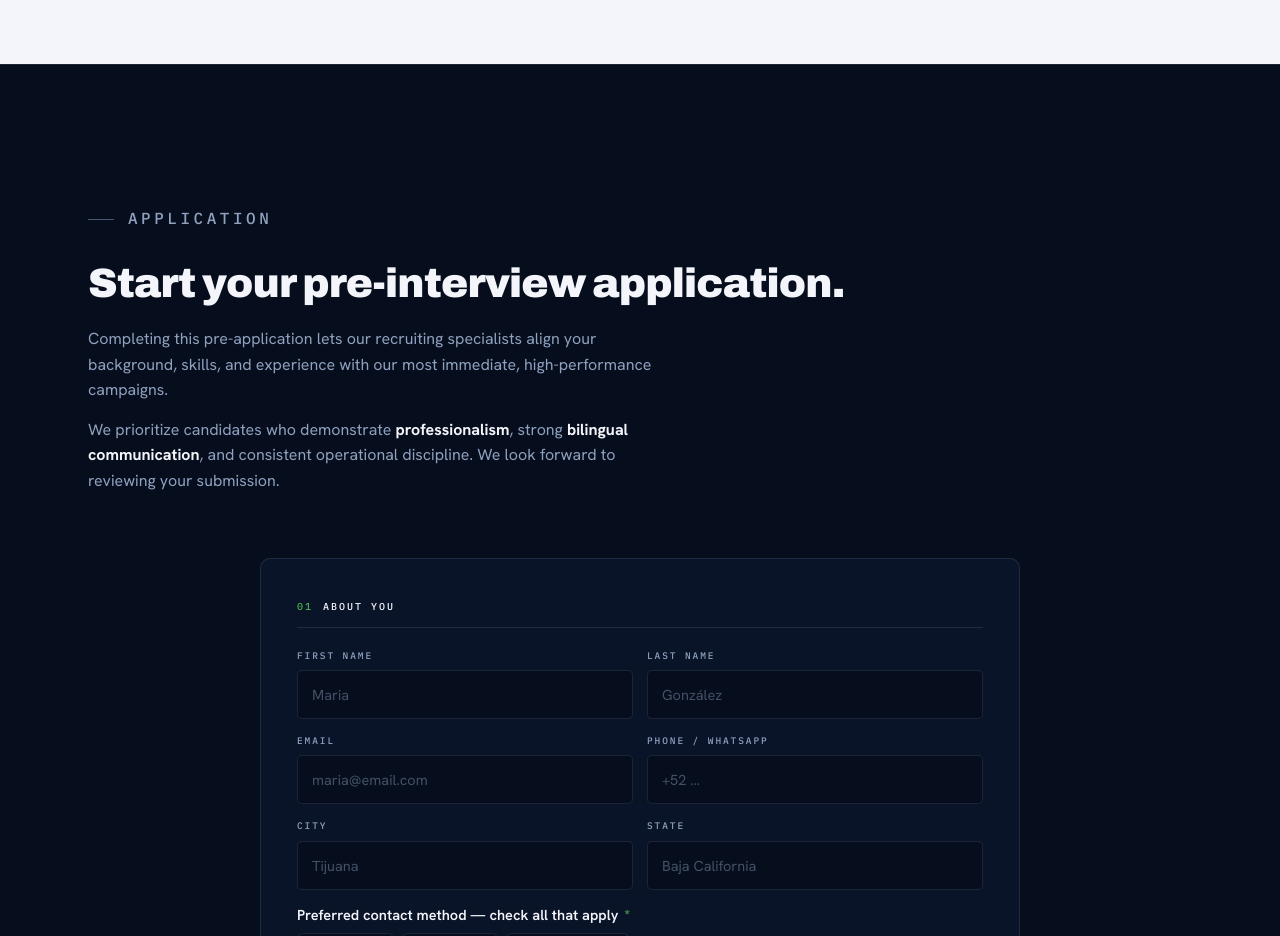
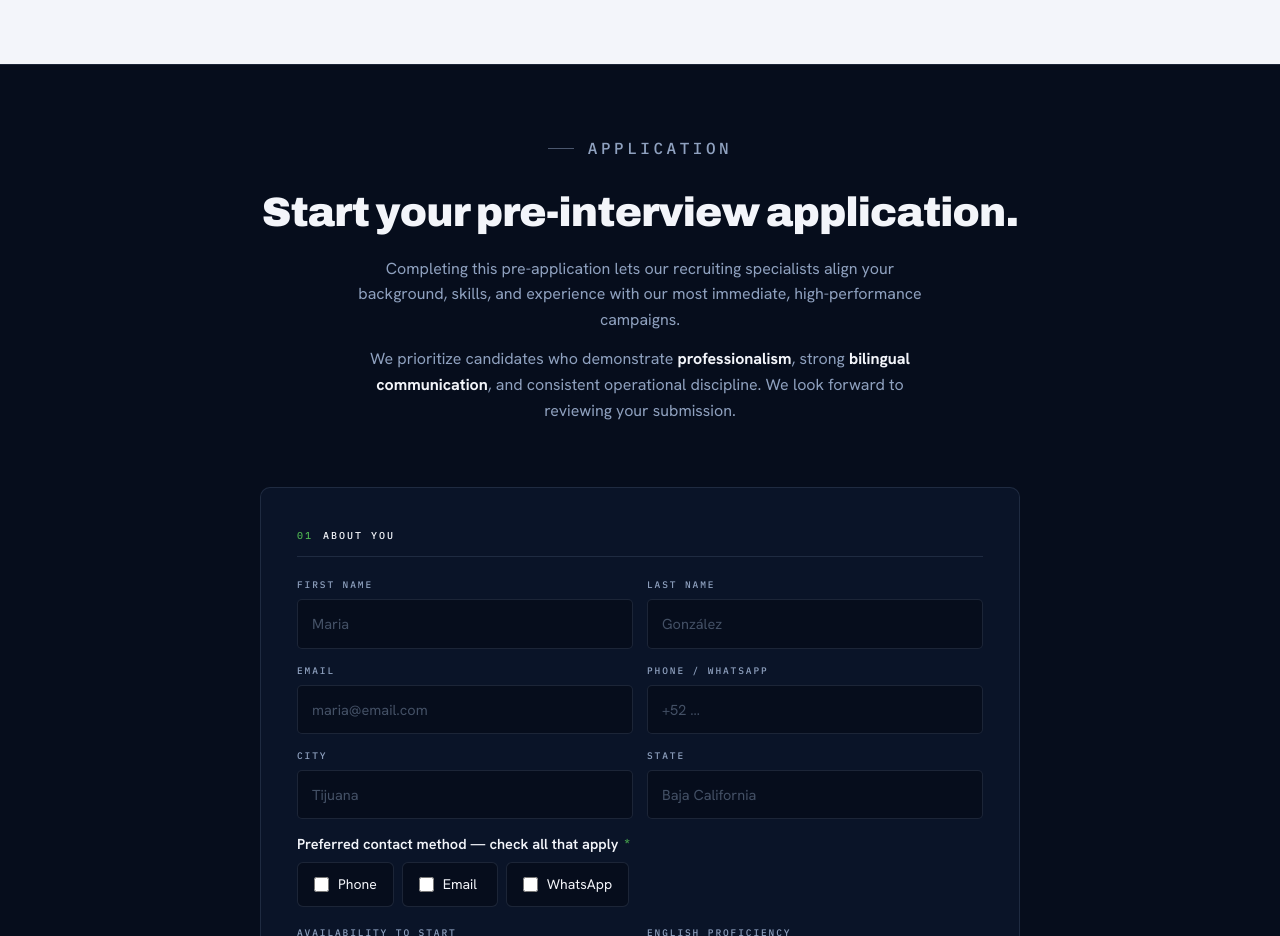
Before and after one commit to raelnv-arch/workathomecc-web, a Next.js app: page /opportunities in a window 1280 px wide. Shown: the part 1780-2716 px from the top of the page. Built offline with nearby package versions, Linux system fonts and the light colour scheme.

Commit message:
Center careers application introduction and reduce top spacing

```diff
--- a/app/globals.css
+++ b/app/globals.css
@@ -695,11 +695,11 @@ html { scroll-behavior: smooth; }
 .perk h3 { font-family: var(--disp); font-weight: 800; font-size: 20px; letter-spacing: -.01em; margin-bottom: 10px; }
 .perk p { font-size: 14.5px; color: var(--mist-ink); max-width: 42ch; }
 
-.opps-apply { background: var(--night); color: var(--paper); padding: clamp(90px, 11vw, 150px) 0; border-top: 1px solid var(--hair-d); }
-.opps-apply .eyebrow { color: var(--mist); margin-bottom: 30px; }
-.opps-apply-head { max-width: 780px; margin-bottom: clamp(40px, 5vw, 64px); }
+.opps-apply { background: var(--night); color: var(--paper); padding: clamp(45px, 5.5vw, 75px) 0 clamp(90px, 11vw, 150px); border-top: 1px solid var(--hair-d); }
+.opps-apply .eyebrow { color: var(--mist); margin-bottom: 30px; justify-content: center; }
+.opps-apply-head { max-width: 780px; margin: 0 auto clamp(40px, 5vw, 64px); text-align: center; }
 .opps-apply-head h2 { font-family: var(--disp); font-weight: 900; font-size: clamp(28px, 3.2vw, 44px); line-height: 1.08; letter-spacing: -.02em; text-wrap: balance; margin-bottom: 20px; }
-.opps-apply-head p { color: var(--mist); font-size: 16px; max-width: 64ch; margin-bottom: 14px; }
+.opps-apply-head p { color: var(--mist); font-size: 16px; max-width: 64ch; margin: 0 auto 14px; }
 .opps-apply-head strong { color: var(--paper); font-weight: 700; }
 .form-embed { background: var(--night-2); border: 1px solid var(--hair-d); border-radius: 14px; overflow: hidden; position: relative; padding: 20px; }
 .form-embed iframe { display: block; width: 100%; border: 0; border-radius: 8px; background: #fff; }
```
